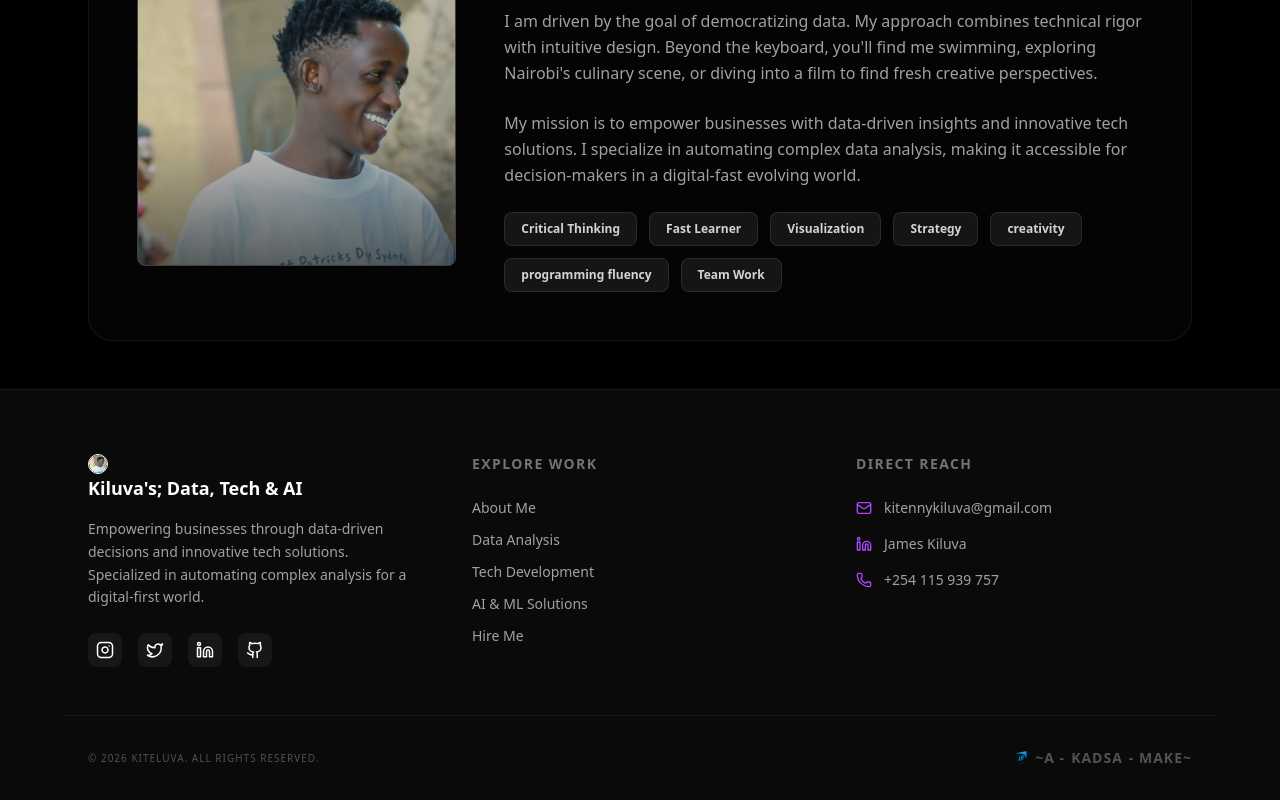
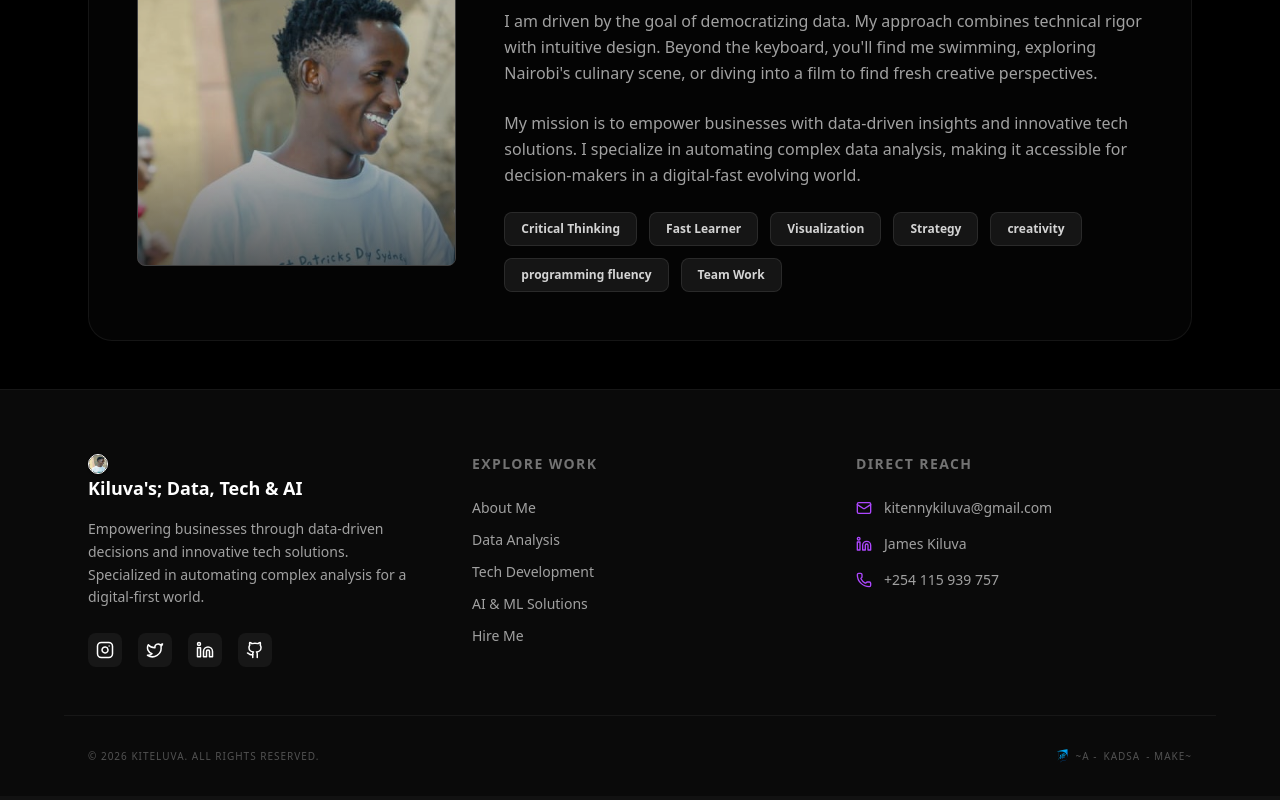
Before and after one commit to kiteluva/kitewebsite, a React (Vite) app in the folder kiluvas/: page / in a window 1280 px wide. Shown: the part 1730-2530 px from the top of the page. Built offline with nearby package versions, Linux system fonts and the light colour scheme.

Commit message:
okay,......

```diff
--- a/kiluvas/src/App.tsx
+++ b/kiluvas/src/App.tsx
@@ -557,7 +557,7 @@ const App: React.FC = () => {
 
         <div className="max-w-6xl mx-auto px-6 pt-8 border-t border-neutral-900 flex flex-col md:flex-row justify-between items-center gap-4 text-neutral-600 text-[10px] uppercase tracking-widest">
           <p>© {new Date().getFullYear()} KITELUVA. ALL RIGHTS RESERVED.</p>
-          <a href="https://the-website-chi.vercel.app" target="_blank" rel="noopener noreferrer" className="text-sm font-bold hover:text-blue-400 transition-colors duration-200 flex items-center gap-1.5">
+          <a href="https://the-website-chi.vercel.app" target="_blank" rel="noopener noreferrer" className="text-italic font-light hover:text-blue-400 transition-colors duration-200 flex items-center gap-1.5">
             <img src="/images/icon2.png" alt="icon" className="w-4 h-4 inline-block" onError={(e: any) => { e.target.src = "https://images.unsplash.com/photo-1507003211169-0a1dd7228f2d?w=400"; }}/>
               ~a -<strong>KADSA</strong>- make~
           </a>
```
